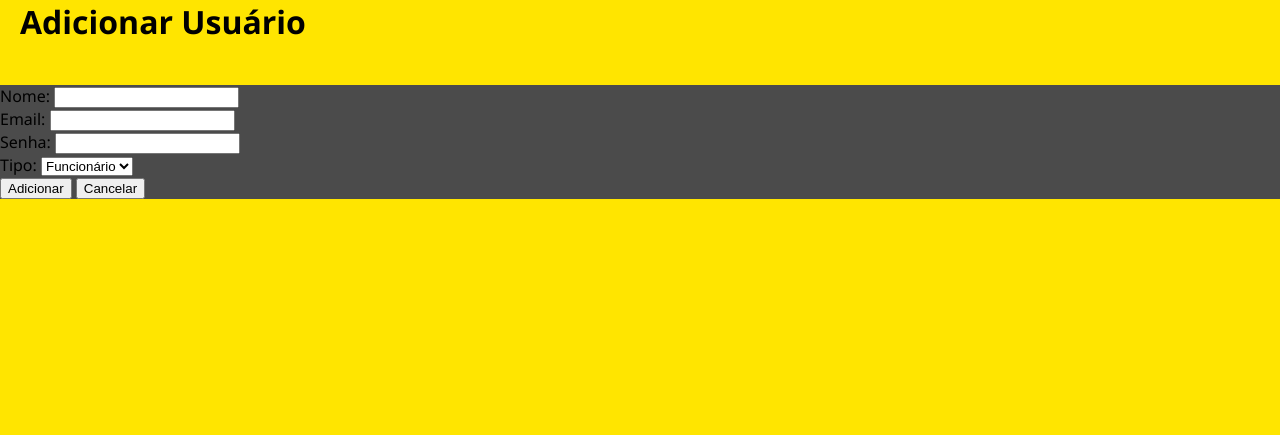
After one commit to ViniciusTn/Aplicacao_do_mockup, a PHP site: page /private/addUsuario.php in a window 1280 px wide. The commit adds this page. Shown: the part 365-800 px from the top of the page. Run offline with PHP 8.4, Linux system fonts and the light colour scheme; a user stored in the database is signed in.

Commit message:
add cadastro de usuario

```diff
--- /dev/null
+++ b/private/addUsuario.php
@@ -0,0 +1,75 @@
+<?php
+session_start();
+if (!isset($_SESSION['user_id']) || $_SESSION['user_type'] !== 'admin') {
+    header("Location: ../public/login.php");
+    exit();
+}
+include '../db.php';
+
+if ($_SERVER['REQUEST_METHOD'] == 'POST') {
+    $nome = $_POST['nome'];
+    $email = $_POST['email'];
+    $senha = $_POST['senha'];
+    $tipo = $_POST['tipo'];
+
+    if (empty($nome) || empty($email) || empty($senha) || empty($tipo)) {
+        $error = "Preencha todos os campos.";
+    } else {
+        $senha_hash = MD5($senha);
+        $stmt = $conn->prepare("INSERT INTO Usuario (nome, email, senha, tipo) VALUES (?, ?, ?, ?)");
+        $stmt->bind_param("ssss", $nome, $email, $senha_hash, $tipo);
+        if ($stmt->execute()) {
+            header("Location: ../public/menuInicial.php");
+            exit();
+        } else {
+            $error = "Erro: " . $stmt->error;
+        }
+        $stmt->close();
+    }
+}
+?>
+
+<!DOCTYPE html>
+<html lang="pt-BR">
+<head>
+    <meta charset="UTF-8">
+    <meta name="viewport" content="width=device-width, initial-scale=1.0">
+    <title>Adicionar Usuário</title>
+    <link rel="stylesheet" href="../styles/Style.css">
+    <link rel="icon" href="../assets/icons/iconeVaitrem.png" type="image/png">
+</head>
+<body>
+    <header>
+        <button onclick="window.location.href='../public/menuInicial.php'" class="buttonVoltar" type="button">
+            <img src="../assets/icons/botaoVoltar.png" alt="Voltar">
+        </button>
+        <h1>Adicionar Usuário</h1>
+    </header>
+    <main>
+        <form method="POST" action="addUsuario.php">
+            <label for="nome">Nome:</label>
+            <input type="text" id="nome" name="nome" required>
+            <br>
+            <label for="email">Email:</label>
+            <input type="email" id="email" name="email" required>
+            <br>
+            <label for="senha">Senha:</label>
+            <input type="password" id="senha" name="senha" required>
+            <br>
+            <label for="tipo">Tipo:</label>
+            <select id="tipo" name="tipo" required>
+                <option value="funcionario">Funcionário</option>
+                <option value="admin">Admin</option>
+            </select>
+            <br>
+            <div class="botoes">
+                <button type="submit">Adicionar</button>
+                <button type="button" onclick="window.location.href='../public/menuInicial.php'">Cancelar</button>
+            </div>
+            <?php if (isset($error)): ?>
+                <p style="color: red;"><?php echo $error; ?></p>
+            <?php endif; ?>
+        </form>
+    </main>
+</body>
+</html>
--- a/public/login.php
+++ b/public/login.php
@@ -6,7 +6,7 @@ if ($_SERVER['REQUEST_METHOD'] == 'POST') {
     $usuario = $_POST['usuario'];
     $senha = $_POST['senha'];
 
-    $stmt = $conn->prepare("SELECT id_usuario, nome, tipo FROM Usuario WHERE nome = ? AND senha = MD5(?)");
+    $stmt = $conn->prepare("SELECT id_usuario, nome, tipo FROM Usuario WHERE LOWER(nome) = LOWER(?) AND senha = MD5(?)");
     $stmt->bind_param("ss", $usuario, $senha);
     $stmt->execute();
     $result = $stmt->get_result();
--- /dev/null
+++ b/scripts/logout.php
@@ -0,0 +1,6 @@
+<?php
+session_start();
+session_destroy();
+header("Location: ../public/login.php");
+exit();
+?>
```
Also changed, not shown: public/menuInicial.php (+13 -0 lines).
